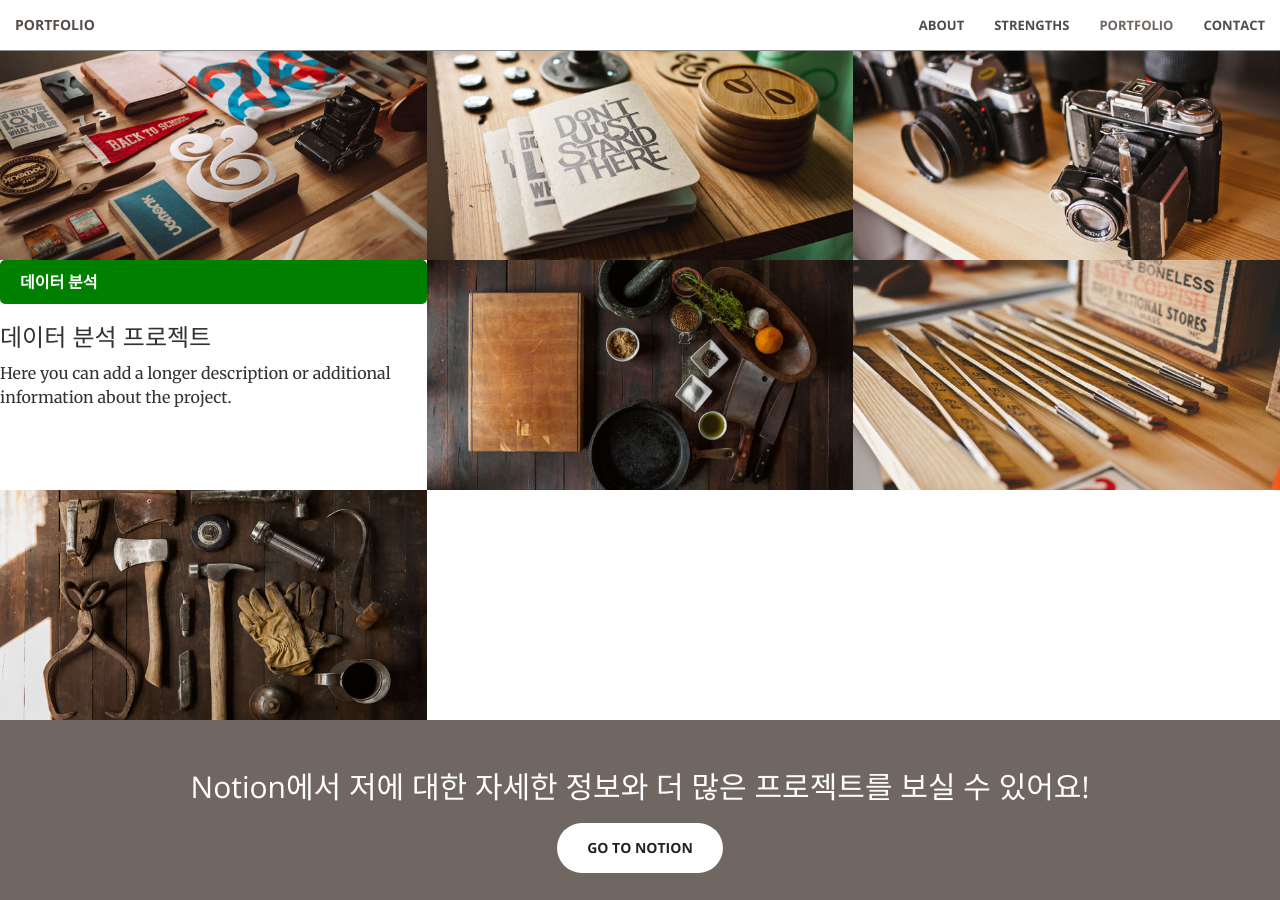
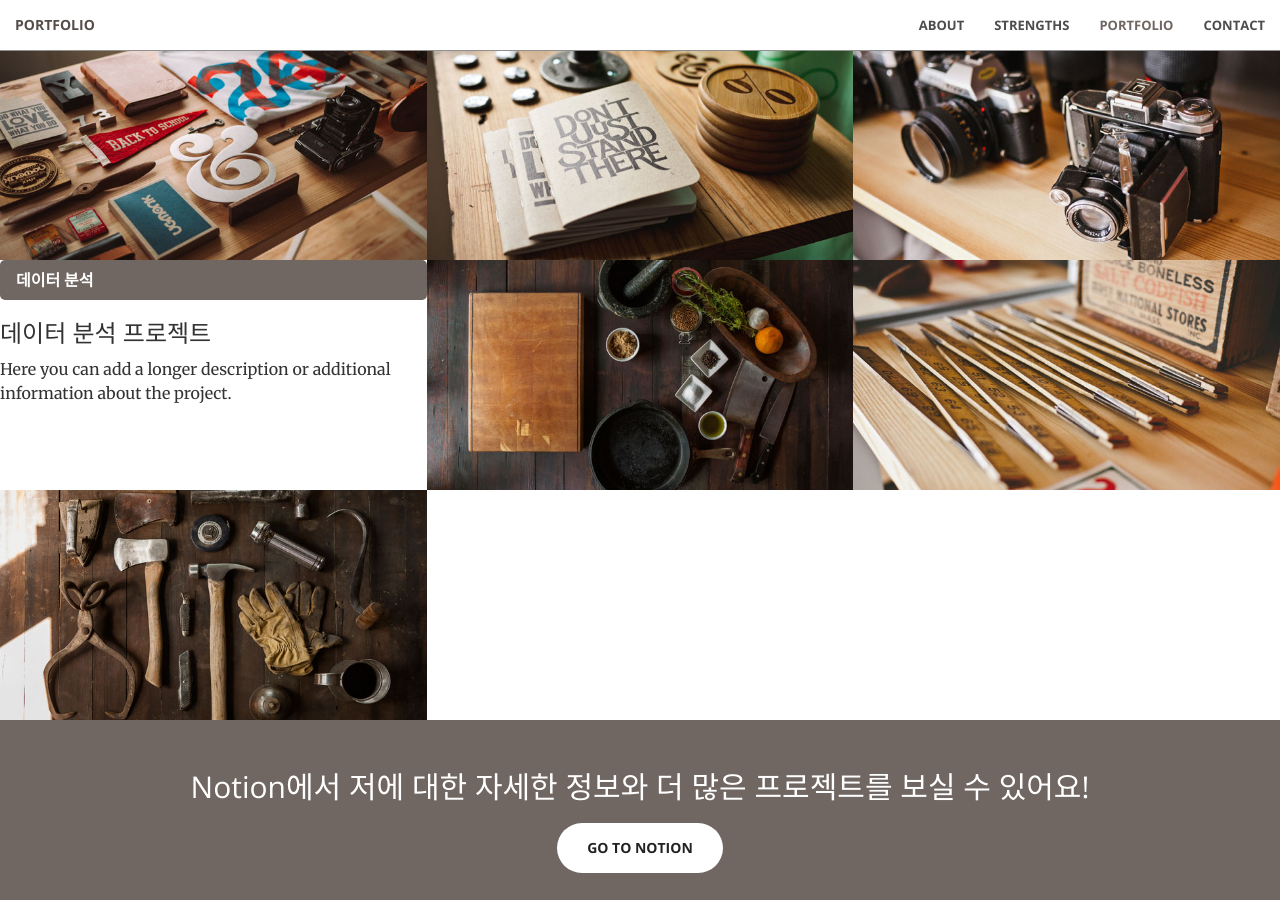
Before and after one commit to ymdev2023/ymdev2023.github.io, a Jekyll site: the page built from index.html, in a window 1280 px wide and 900 px high, scrolled down 1746 px. Built offline with Jekyll 4.4.1, drawn with Linux system fonts in a browser that asks for light colours.

Commit message:
Update _base.scss

```diff
--- a/_sass/_base.scss
+++ b/_sass/_base.scss
@@ -320,9 +320,9 @@ header {
 }
 
 .btn-category {
-    background-color: green; /* 배경색을 초록색으로 설정 */
+    background-color: $theme-primary; /* 배경색을 초록색으로 설정 */
     color: white; /* 텍스트 색상을 흰색으로 설정 */
-    padding: 10px 20px; /* 원하는 크기의 패딩 설정 */
+    padding: 0.5em 1em; /* 원하는 크기의 패딩 설정 */
     border: none; /* 테두리 제거 */
     border-radius: 5px; /* 둥근 모서리 추가 */
     font-weight: bold; /* 굵은 텍스트 스타일 적용 */
```
